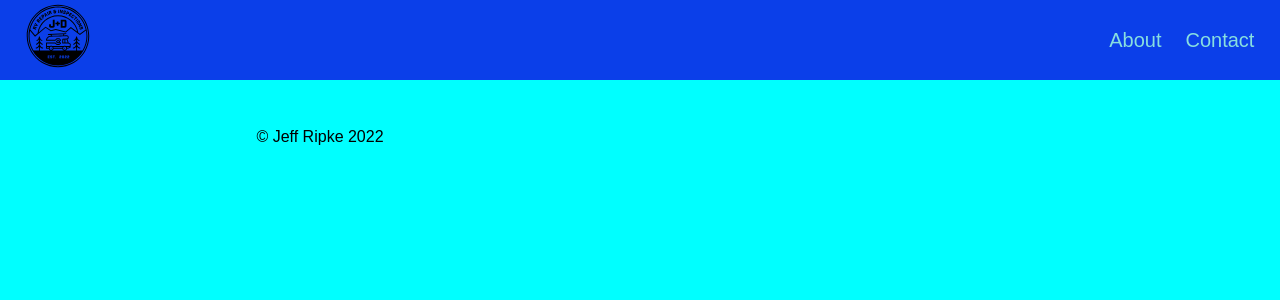
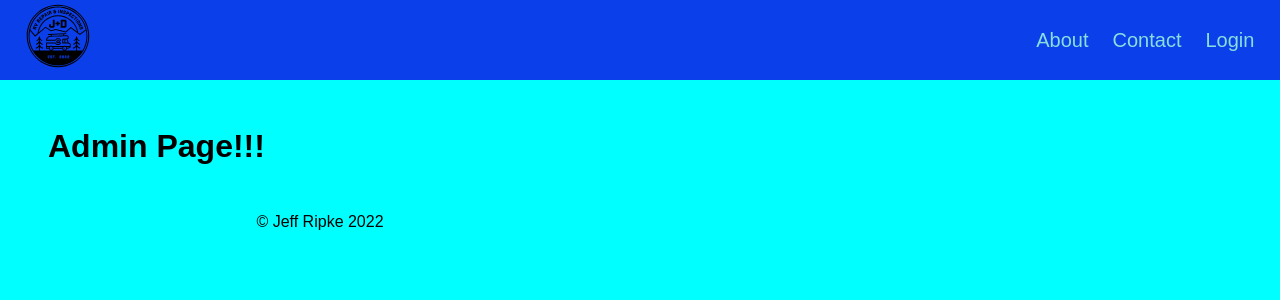
Before and after one commit to jripke74/jdrv, a React (Create React App) app: page /admin in a window 1280 px wide. Shown: the top 300 px of the page. Built offline with nearby package versions, Linux system fonts and the light colour scheme.

Commit message:
add Admin.js

```diff
--- a/src/App.js
+++ b/src/App.js
@@ -5,6 +5,7 @@ import Layout from './components/layout/Layout';
 import Main from './pages/Main';
 import About from './pages/About';
 import Contact from './pages/Contact';
+import Admin from './pages/Admin';
 
 function App() {
   return (
@@ -13,6 +14,7 @@ function App() {
         <Route path="/" element={<Main />} />
         <Route path="/about" element={<About />} />
         <Route path="/contact" element={<Contact />} />
+        <Route path='/admin' element={<Admin />} />
       </Routes>
     </Layout>
   );
--- a/src/components/layout/MainNavigation.js
+++ b/src/components/layout/MainNavigation.js
@@ -29,6 +29,11 @@ const MainNavigation = () => {
               Contact
             </NavLink>
           </li>
+          <li>
+            <NavLink to="/admin" className={(navData) => (navData.isActive ? 'active' : '')}>
+              Login
+            </NavLink>
+          </li>
         </ul>
       </nav>
     </header>
--- /dev/null
+++ b/src/pages/Admin.js
@@ -0,0 +1,7 @@
+const Admin = () => {
+  return (
+    <h1>Admin Page!!!</h1>
+  )
+}
+
+export default Admin;
```
